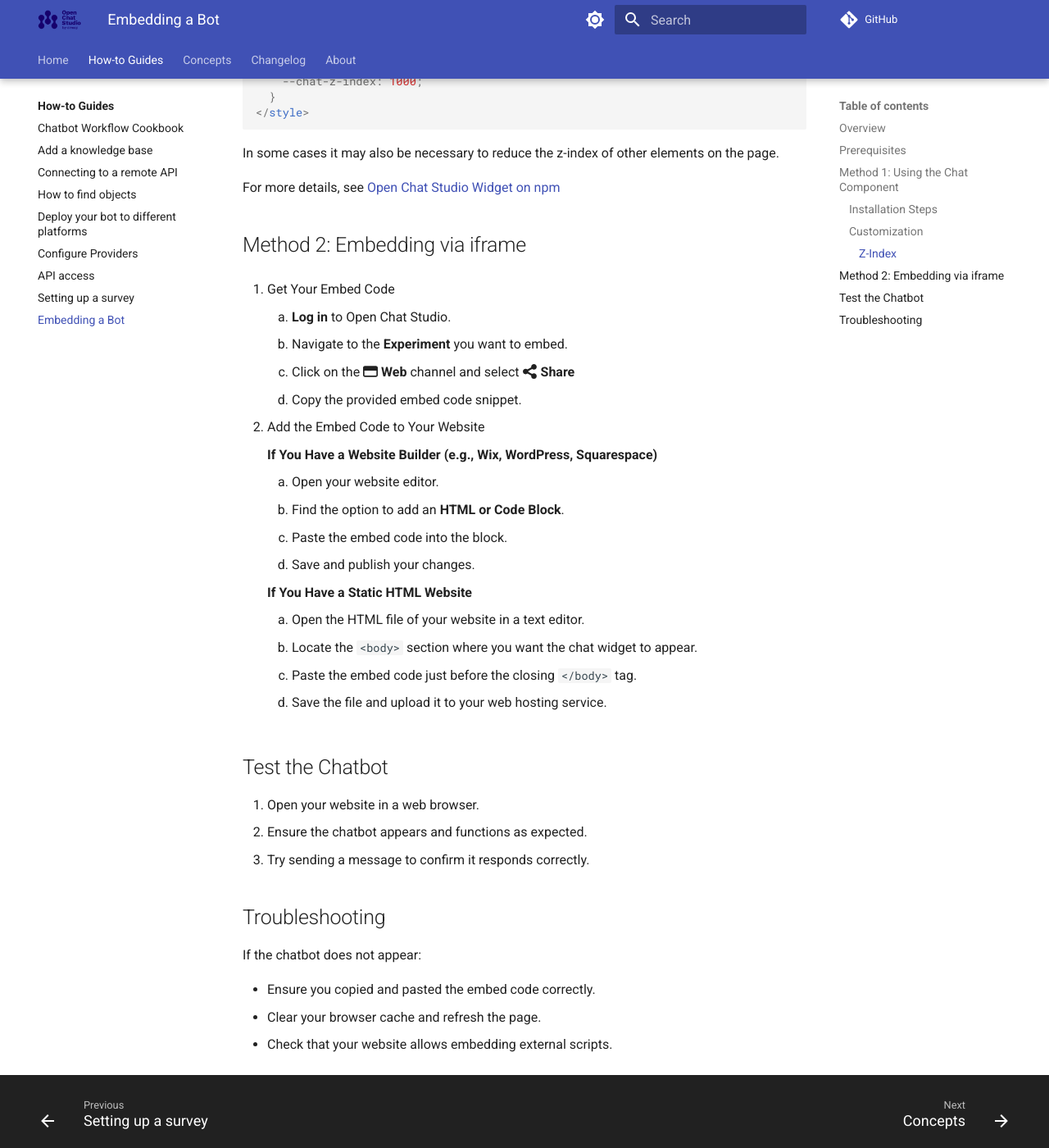
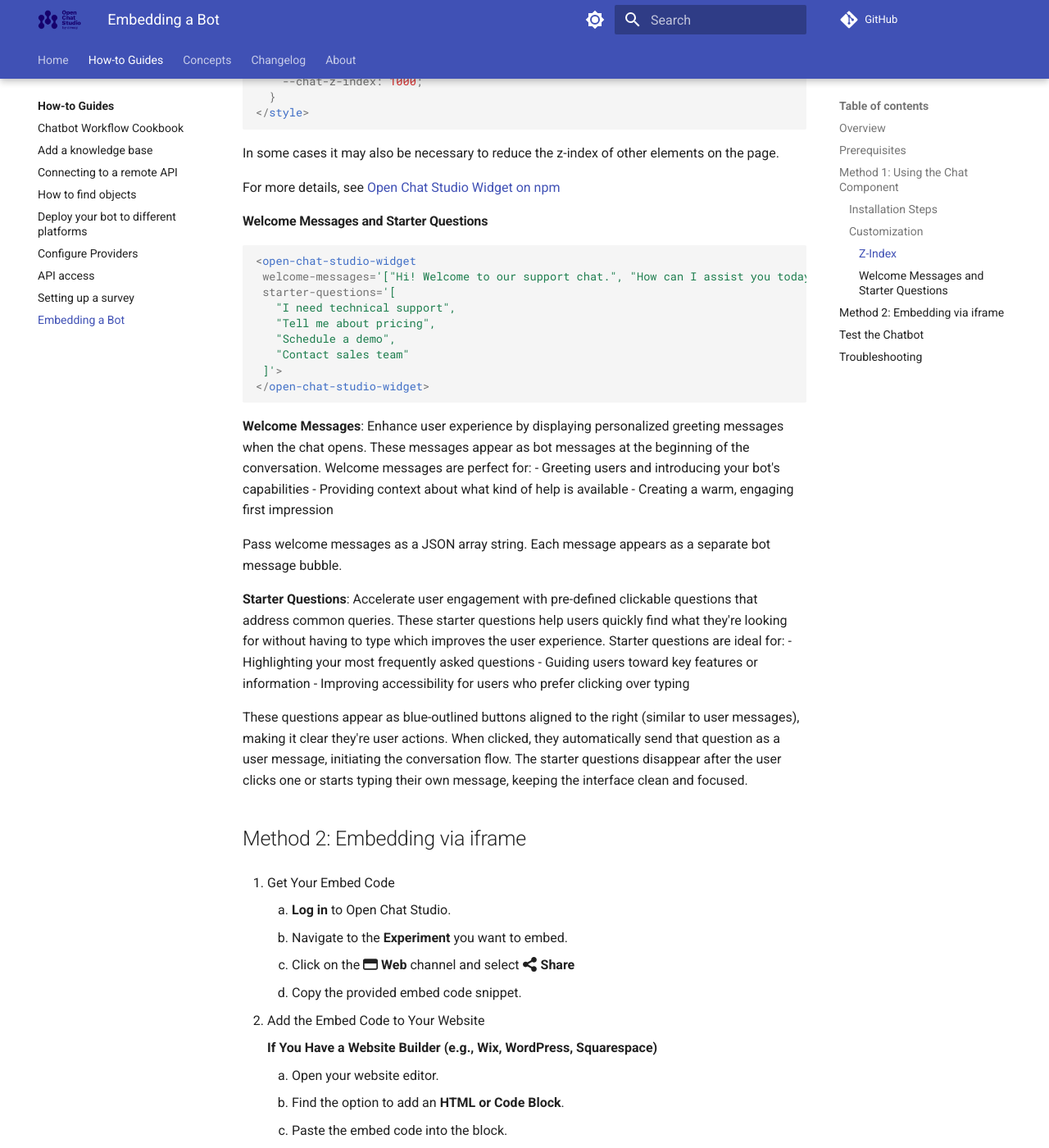
Before and after one commit to dimagi/open-chat-studio-docs, an MkDocs documentation site: the page built from docs/how-to/embed.md, in a window 1280 px wide and 1400 px high, scrolled down 1672 px. Shown: the whole window at 82% size. Built offline with MkDocs 1.6.1 and Material for MkDocs 9.7.7, drawn with Linux system fonts in a browser that asks for light colours; a script that is not in the unit is left out; comment, search, counter and statistics services are not loaded.

Commit message:
add information about welcome messages and starter questions for chat widget

````diff
--- a/docs/how-to/embed.md
+++ b/docs/how-to/embed.md
@@ -82,6 +82,32 @@
 
 For more details, see [Open Chat Studio Widget on npm](https://www.npmjs.com/package/open-chat-studio-widget)
 
+#### Welcome Messages and Starter Questions
+```html
+<open-chat-studio-widget
+ welcome-messages='["Hi! Welcome to our support chat.", "How can I assist you today?"]'
+ starter-questions='[
+   "I need technical support",
+   "Tell me about pricing",
+   "Schedule a demo",
+   "Contact sales team"
+ ]'>
+</open-chat-studio-widget>
+```
+**Welcome Messages**: Enhance user experience by displaying personalized greeting messages when the chat opens. These messages appear as bot messages at the beginning of the conversation. Welcome messages are perfect for:
+- Greeting users and introducing your bot's capabilities
+- Providing context about what kind of help is available
+- Creating a warm, engaging first impression
+
+Pass welcome messages as a JSON array string. Each message appears as a separate bot message bubble.
+
+**Starter Questions**: Accelerate user engagement with pre-defined clickable questions that address common queries. These starter questions help users quickly find what they're looking for without having to type which improves the user experience. Starter questions are ideal for:
+- Highlighting your most frequently asked questions
+- Guiding users toward key features or information
+- Improving accessibility for users who prefer clicking over typing
+
+These questions appear as blue-outlined buttons aligned to the right (similar to user messages), making it clear they're user actions. When clicked, they automatically send that question as a user message, initiating the conversation flow. The starter questions disappear after the user clicks one or starts typing their own message, keeping the interface clean and focused.
+
 ## Method 2: Embedding via iframe
 
 1. Get Your Embed Code
````
